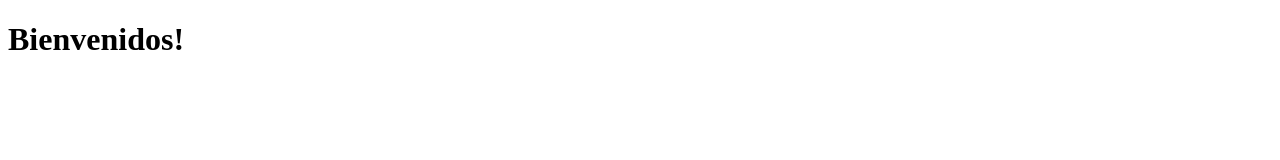
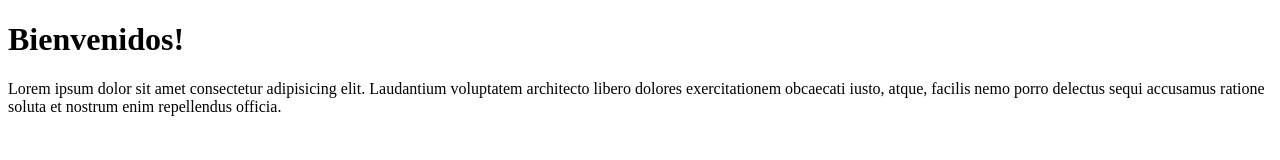
Before and after one commit to danielsanchez68/miweb, a plain HTML site: page index.html in a window 1280 px wide. Drawn offline with Linux system fonts and the light colour scheme.

Commit message:
un cambio más

```diff
--- a/index.html
+++ b/index.html
@@ -7,5 +7,8 @@
 </head>
 <body>
         <h1>Bienvenidos!</h1>
+        <p>
+            Lorem ipsum dolor sit amet consectetur adipisicing elit. Laudantium voluptatem architecto libero dolores exercitationem obcaecati iusto, atque, facilis nemo porro delectus sequi accusamus ratione soluta et nostrum enim repellendus officia.
+        </p>
 </body>
 </html>
```
